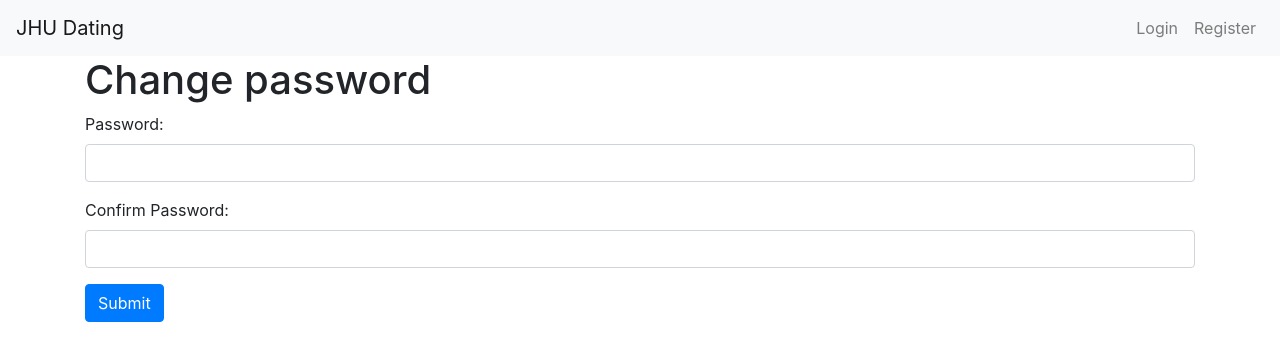
After one commit to oney/sc-finalweb, a Django app: template dating/templates/dating/password.html in a window 1280 px wide. The commit adds this page. Shown: the top 361 px of the page. Run offline with Django 3.2, Linux system fonts and the light colour scheme; the template is opened without the code that fills it: values that come from a table or form of the project are taken from there, others are empty; some libraries are stand-ins or nearby versions.

Commit message:
edit profile, change password

```diff
--- a/dating/forms.py
+++ b/dating/forms.py
@@ -1,4 +1,5 @@
 from django import forms
+from . import models
 
 
 class LoginForm(forms.Form):
@@ -40,4 +41,31 @@ class RegisterForm(forms.Form):
         max_length=100,
         widget=forms.TextInput(attrs={'class': 'form-control'})
     )
-    gender = forms.ChoiceField(label='Gender', choices=genders)
+    gender = forms.ChoiceField(
+        label='Gender',
+        choices=genders,
+        widget=forms.Select(attrs={'class': 'form-control'})
+        )
+
+
+class EditForm(forms.ModelForm):
+    class Meta:
+        model = models.User
+        fields = ['name', 'gender']
+        widgets = {
+            'name': forms.TextInput(attrs={'class': 'form-control'}),
+            'gender': forms.Select(attrs={'class': 'form-control'})
+        }
+
+
+class PasswordForm(forms.Form):
+    password = forms.CharField(
+        label="Password",
+        max_length=200,
+        widget=forms.PasswordInput(attrs={'class': 'form-control'})
+    )
+    confirm_password = forms.CharField(
+        label="Confirm Password",
+        max_length=200,
+        widget=forms.PasswordInput(attrs={'class': 'form-control'})
+    )
--- a/dating/templates/dating/base.html
+++ b/dating/templates/dating/base.html
@@ -31,6 +31,16 @@
         </ul>
         <ul class="navbar-nav">
           {% if request.session.is_login %}
+          <li class="nav-item dropdown">
+            <a class="nav-link dropdown-toggle" href="#" id="navbarDropdown" role="button" data-toggle="dropdown" aria-haspopup="true" aria-expanded="false">
+              Setting
+            </a>
+            <div class="dropdown-menu" aria-labelledby="navbarDropdown">
+              <a class="dropdown-item" href="/edit/">Edit profile</a>
+              <a class="dropdown-item" href="/password/">Change password</a>
+            </div>
+          </li>
+
           <li class="nav-item">
             <a class="nav-link" href="/logout/">Logout</a>
           </li>
--- /dev/null
+++ b/dating/templates/dating/password.html
@@ -0,0 +1,26 @@
+{% extends 'dating/base.html' %}
+{% load static %}
+{% block title %}Change password{% endblock %}
+{% block content %}
+<div class="container">
+  <h1>Change password</h1>
+  <form action="/password/" method="post">
+    {% csrf_token %}
+    {% if message %}
+      <div class="alert alert-warning">{{ message }}</div>
+    {% endif %}
+
+    <div class="form-group">
+      {{ form.password.label_tag }}
+      {{ form.password }}
+    </div>
+
+    <div class="form-group">
+      {{ form.confirm_password.label_tag }}
+      {{ form.confirm_password }}
+    </div>
+
+    <button type="submit" class="btn btn-primary">Submit</button>
+  </form>
+</div>
+{% endblock %}
--- a/finalweb/urls.py
+++ b/finalweb/urls.py
@@ -24,4 +24,6 @@ urlpatterns = [
     url(r'^login/', views.login),
     url(r'^register/', views.register),
     url(r'^logout/', views.logout),
+    url(r'^edit/', views.edit),
+    url(r'^password/', views.password),
 ]
```
Also changed, not shown: dating/templates/dating/edit.html (added, +26 -0 lines), dating/views.py (+41 -1 lines).
